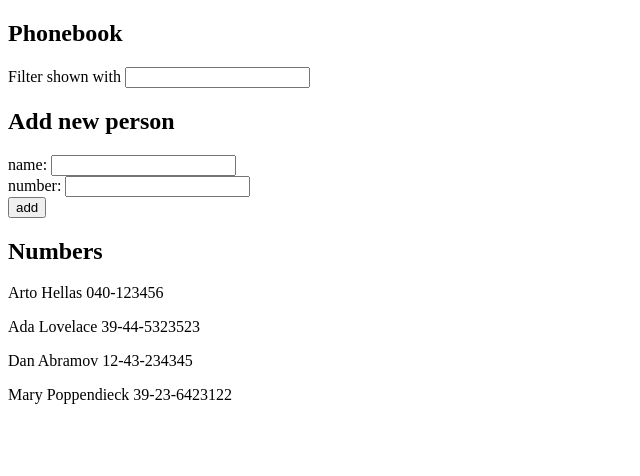
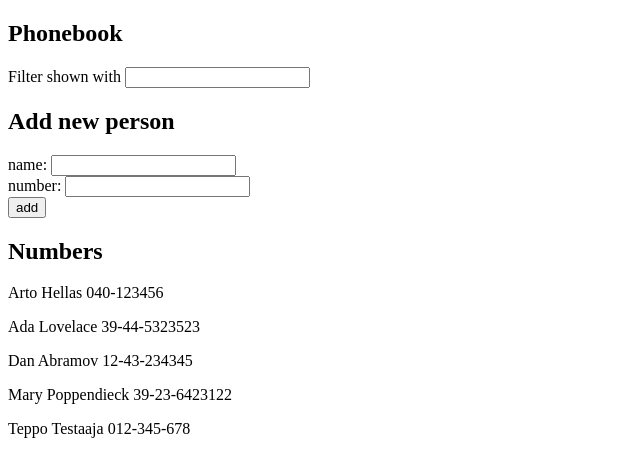
Before and after one commit to NooraBacklund/fullstack-2022, a React (Create React App) app in the folder part2/puhelinluettelo/: page / in a window 1280 px wide. Shown: the top 476 px of the page, without its empty margins (0-640 px from the left). Built offline with nearby package versions, Linux system fonts and the light colour scheme; data requests are answered from the project's data file.

Commit message:
Added part 2.15 solution

```diff
--- a/part2/puhelinluettelo/db.json
+++ b/part2/puhelinluettelo/db.json
@@ -1,5 +1,5 @@
 {
-  "persons":[
+  "persons": [
     {
       "name": "Arto Hellas",
       "number": "040-123456",
@@ -19,6 +19,11 @@
       "name": "Mary Poppendieck",
       "number": "39-23-6423122",
       "id": 4
+    },
+    {
+      "name": "Teppo Testaaja",
+      "number": "012-345-678",
+      "id": 5
     }
   ]
 }
--- a/part2/puhelinluettelo/src/components/PersonForm.js
+++ b/part2/puhelinluettelo/src/components/PersonForm.js
@@ -1,4 +1,5 @@
 import { useState } from 'react'
+import axios from 'axios'
 
 const PersonForm = ({ persons, setPersons }) => {
 
@@ -14,15 +15,20 @@
             name: newName,
             number: newNumber
         }
+
         // Check if person already exists, only add new persons
         if (persons.map(person => person.name).includes(newName)) {
             // Alert of duplicate, do not add person
             alert(`${newName} is already added to phone book`)
         } else {
             // Add person to phonebook
-            setPersons(persons.concat(newPerson))
-            setNewName('')
-            setNewNumber('')
+            axios
+                .post('http://localhost:3001/persons', newPerson)
+                .then(response => {
+                    setPersons(persons.concat(response.data))
+                    setNewName('')
+                    setNewNumber('')
+                })
         }
     }
 
```
